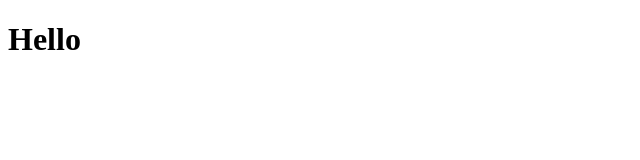
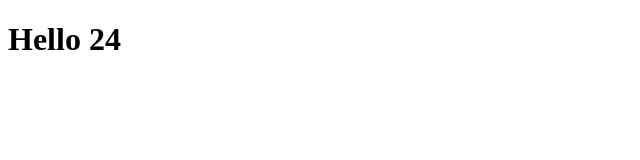
Before and after one commit to masoumah83/netflix-project, a plain HTML site: page index.html in a window 1280 px wide. Shown: the full height of the page, 0-640 px from the left. Drawn offline with Linux system fonts and the light colour scheme.

Commit message:
new update

```diff
--- a/index.html
+++ b/index.html
@@ -6,6 +6,6 @@
     <title>Document</title>
 </head>
 <body>
-    <h1>Hello</h1>
+    <h1>Hello 24</h1>
 </body>
 </html>
```
